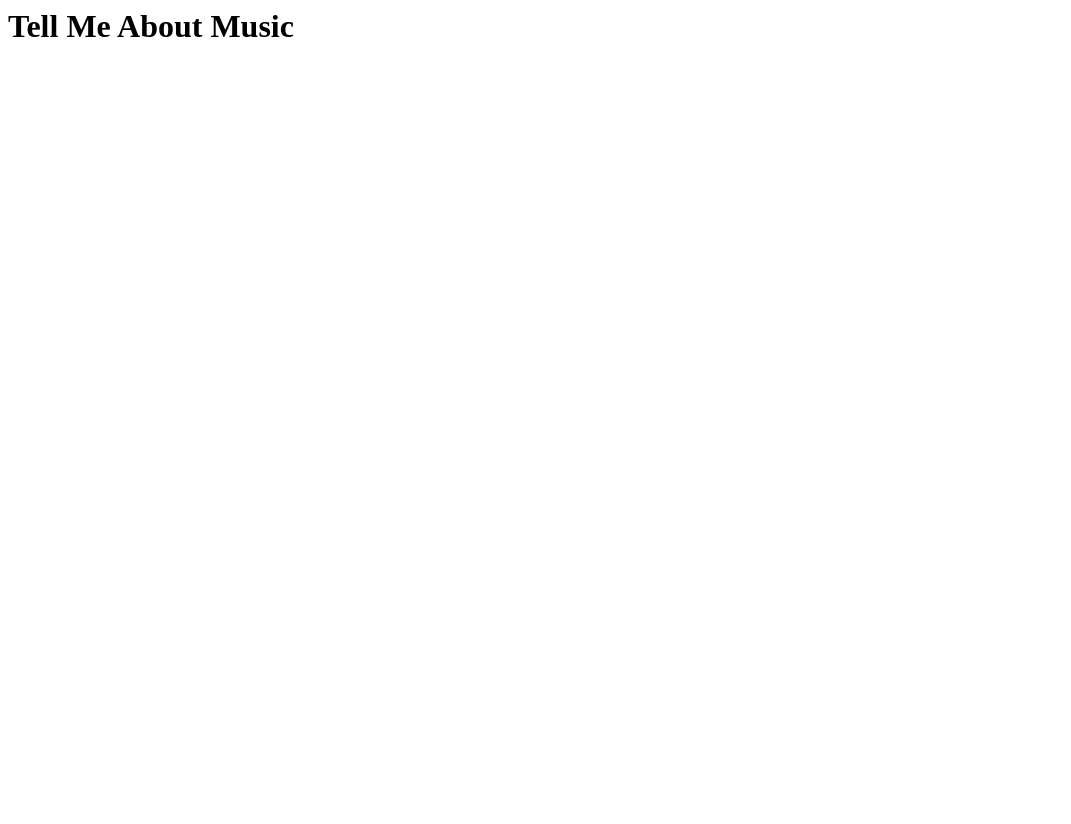
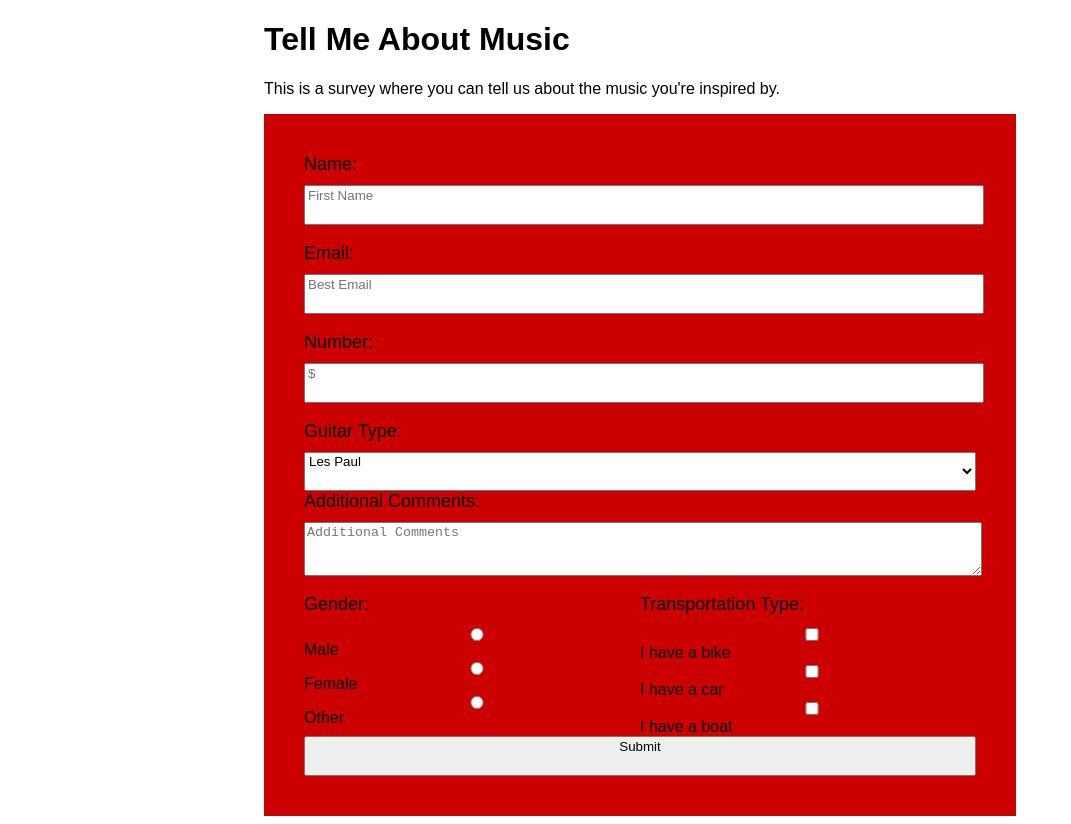
Before and after one commit to totalconsciousness/survey_form, a plain HTML site: page index.html in a window 1280 px wide. Shown: the whole page, without its empty margins (0-1071 px from the left). Before the commit the page ends 800 px from the top, so only its background shows below. Drawn offline with Linux system fonts and the light colour scheme.

Commit message:
Update README with working URL Built the survey form

```diff
--- a/index.html
+++ b/index.html
@@ -1 +1,86 @@
-<h1 id="title">Tell Me About Music</h1>
+<!DOCTYPE html>
+<html lang="en">
+  <head>
+
+    <style>
+     body {
+       font-family: sans-serif;
+       padding-left: 20%;
+       padding-right: 20%;
+     }
+     label {
+       font-size: 18px;
+       display: block;
+       padding-bottom: 10px;
+     }
+
+     input, textarea, select {
+       display: block;
+       width: 100%;
+       padding-bottom: 20px;
+     }
+
+     form {
+       background-color: #CC0000;
+       padding: 40px 40px 40px 40px;
+     }
+
+     #button-area {
+       float: left;
+       width: 50%;
+       height: 50%;
+     }
+     input[type=checkbox]:not(old) + label,
+     input[type=radio   ]:not(old) + label {
+       display      : inline-block;
+       margin-left  : -28px;
+       padding-left : 28px;
+     }
+    </style>
+  </head>
+  <body>
+    <h1 id="title">Tell Me About Music</h1>
+    <p id="description">
+      This is a survey where you can tell us about the music you're inspired by.
+    </p>
+    <form id="survey-form">
+
+     <label id="name-label">Name:</label>
+     <input type="text" name="name" id="name" required placeholder="First Name"><br>
+
+     <label id="email-label">Email:</label>
+     <input type="email" name="email" id="email" required placeholder="Best Email"><br>
+
+     <label id="number-label">Number:</label>
+     <input type="number" name="number" id="number" min="0" max="10" required placeholder="$"><br>
+
+
+     <label id="guitar-type-label">Guitar Type:</label>
+     <select id="dropdown" name="guitars">
+       <option value="les paul">Les Paul</option>
+       <option value="gretsch">Gretsch</option>
+       <option value="gibson">Gibson</option>
+       <option value="fender">Fender</option>
+     </select>
+
+    <label id="additional-comments-label">Additional Comments:</label>
+     <textarea placeholder="Additional Comments"></textarea><br>
+
+     <div id="button-area">
+       <label id="gender-label">Gender:</label>
+       <input type="radio" class="radio-inline" name="gender" value="male"> Male<br>
+       <input type="radio" class="radio-inline" name="gender" value="female"> Female<br>
+       <input type="radio" class="radio-inline" name="gender" value="other"> Other
+     </div>
+     <div id="button-area">
+       <label id="transportation-type-label">Transportation Type:</label>
+       <input type="checkbox" id="vehicle1" name="vehicle1" value="Bike"> I have a bike<br>
+       <input type="checkbox" id="vehicle2" name="vehicle2" value="Car"> I have a car<br>
+       <input type="checkbox" id="vehicle3" name="vehicle3" value="Boat"> I have a boat<br>
+     </div>
+
+     <input type="submit" id="submit">
+    </form>
+    <script type="text/javascript" src="https://cdn.freecodecamp.org/testable-projects-fcc/v1/bundle.js"></script>
+  </body>
+</html>
```
Also changed, not shown: 1 other file.
